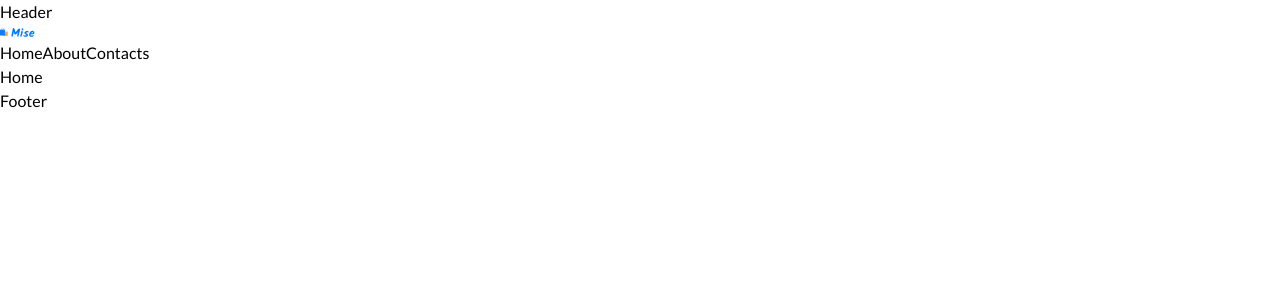
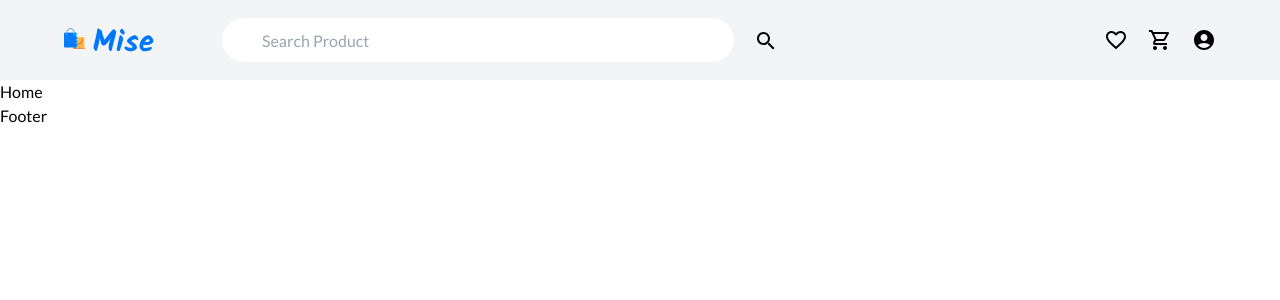
Before and after one commit to dhirajs16/mise, a React (Vite) app in the folder frontend/: page / in a window 1280 px wide. Shown: the top 300 px of the page. Built offline with nearby package versions, Linux system fonts and the light colour scheme.

Commit message:
Header UI

```diff
--- /dev/null
+++ b/frontend/src/Pages/Login.jsx
@@ -0,0 +1,9 @@
+import React from 'react'
+
+const Login = () => {
+  return (
+    <div>Login</div>
+  )
+}
+
+export default Login
--- /dev/null
+++ b/frontend/src/assets/data/countries.js
@@ -0,0 +1,30 @@
+const countries = [
+    'Afghanistan', 'Albania', 'Algeria', 'Andorra', 'Angola', 'Antigua and Barbuda',
+    'Argentina', 'Armenia', 'Australia', 'Austria', 'Azerbaijan', 'Bahamas', 'Bahrain',
+    'Bangladesh', 'Barbados', 'Belarus', 'Belgium', 'Belize', 'Benin', 'Bhutan', 'Bolivia',
+    'Bosnia and Herzegovina', 'Botswana', 'Brazil', 'Brunei', 'Bulgaria', 'Burkina Faso',
+    'Burundi', 'Cabo Verde', 'Cambodia', 'Cameroon', 'Canada', 'Central African Republic',
+    'Chad', 'Chile', 'China', 'Colombia', 'Comoros', 'Congo, Democratic Republic of the',
+    'Congo, Republic of the', 'Costa Rica', 'Croatia', 'Cuba', 'Cyprus', 'Czech Republic',
+    'Denmark', 'Djibouti', 'Dominica', 'Dominican Republic', 'Ecuador', 'Egypt', 'El Salvador',
+    'Equatorial Guinea', 'Eritrea', 'Estonia', 'Eswatini', 'Ethiopia', 'Fiji', 'Finland', 'France',
+    'Gabon', 'Gambia', 'Georgia', 'Germany', 'Ghana', 'Greece', 'Grenada', 'Guatemala', 'Guinea',
+    'Guinea-Bissau', 'Guyana', 'Haiti', 'Honduras', 'Hungary', 'Iceland', 'India', 'Indonesia',
+    'Iran', 'Iraq', 'Ireland', 'Israel', 'Italy', 'Jamaica', 'Japan', 'Jordan', 'Kazakhstan',
+    'Kenya', 'Kiribati', 'Korea, North', 'Korea, South', 'Kuwait', 'Kyrgyzstan', 'Laos', 'Latvia',
+    'Lebanon', 'Lesotho', 'Liberia', 'Libya', 'Liechtenstein', 'Lithuania', 'Luxembourg', 'Madagascar',
+    'Malawi', 'Malaysia', 'Maldives', 'Mali', 'Malta', 'Marshall Islands', 'Mauritania', 'Mauritius',
+    'Mexico', 'Micronesia', 'Moldova', 'Monaco', 'Mongolia', 'Montenegro', 'Morocco', 'Mozambique',
+    'Myanmar (Burma)', 'Namibia', 'Nauru', 'Nepal', 'Netherlands', 'New Zealand', 'Nicaragua', 'Niger',
+    'Nigeria', 'North Macedonia', 'Norway', 'Oman', 'Pakistan', 'Palau', 'Panama', 'Papua New Guinea',
+    'Paraguay', 'Peru', 'Philippines', 'Poland', 'Portugal', 'Qatar', 'Romania', 'Russia', 'Rwanda',
+    'Saint Kitts and Nevis', 'Saint Lucia', 'Saint Vincent and the Grenadines', 'Samoa', 'San Marino',
+    'Sao Tome and Principe', 'Saudi Arabia', 'Senegal', 'Serbia', 'Seychelles', 'Sierra Leone',
+    'Singapore', 'Slovakia', 'Slovenia', 'Solomon Islands', 'Somalia', 'South Africa', 'Spain', 'Sri Lanka',
+    'Sudan', 'Sudan, South', 'Suriname', 'Sweden', 'Switzerland', 'Syria', 'Taiwan', 'Tajikistan',
+    'Tanzania', 'Thailand', 'Timor-Leste', 'Togo', 'Tonga', 'Trinidad and Tobago', 'Tunisia', 'Turkey',
+    'Turkmenistan', 'Tuvalu', 'Uganda', 'Ukraine', 'United Arab Emirates', 'United Kingdom', 'United States',
+    'Uruguay', 'Uzbekistan', 'Vanuatu', 'Vatican City', 'Venezuela', 'Vietnam', 'Yemen', 'Zambia', 'Zimbabwe'
+  ];
+
+  export default countries;
--- /dev/null
+++ b/frontend/src/components/CartBadge.jsx
@@ -0,0 +1,14 @@
+import * as React from "react";
+import Badge from "@mui/material/Badge";
+import ShoppingCartOutlinedIcon from '@mui/icons-material/ShoppingCartOutlined';
+const CartBadge = () => {
+
+
+  return (
+    <Badge badgeContent={0} color="success">
+      <ShoppingCartOutlinedIcon />
+    </Badge>
+  );
+};
+
+export default CartBadge;
--- /dev/null
+++ b/frontend/src/components/Dropdown.jsx
@@ -0,0 +1,23 @@
+import * as React from "react";
+import TextField from "@mui/material/TextField";
+import Autocomplete from "@mui/material/Autocomplete";
+
+const Dropdown = (props) => {
+  const { options, label, className } = props;
+
+  return (
+    <Autocomplete
+      disablePortal
+      className={`${className}`}
+      options={options}
+      renderInput={(params) => (
+        <TextField
+            {...params}
+            label={label}
+            />
+        )}
+    />
+  );
+};
+
+export default Dropdown;
--- a/frontend/src/components/Header/Header.jsx
+++ b/frontend/src/components/Header/Header.jsx
@@ -1,14 +1,24 @@
-import { NavLink } from "react-router-dom";
-import logo from "/src/assets/images/logo.svg";
-
+import countries from "/src/assets/data/countries";
+import Logo from "../Logo";
+import SearchBar from "./SearchBar";
+import CartBadge from "../CartBadge";
+import WishListBadge from "../WishListBadge";
+import AccountCircleRoundedIcon from '@mui/icons-material/AccountCircleRounded';
 const Header = () => {
+  console.log(countries);
   return (
     <>
-      <h1 className="font-lato">Header</h1>
-      <img src={logo} alt="logo" />
-      <NavLink to='/'>Home</NavLink>
-      <NavLink to='/about'>About</NavLink>
-      <NavLink to='/contacts'>Contacts</NavLink>
+      <div className="flex justify-between items-center w-screen h-12 sm:h-20 px-6 sm:px-16 bg-gray-100">
+        <div className="flex gap-5">
+          <Logo className="w-20 md:w-24" />
+          <SearchBar className="hidden sm:flex items-center justify-center gap-5 w-[50vw]" />
+        </div>
+        <div className="flex gap-5">
+          <WishListBadge />
+          <CartBadge />
+          <AccountCircleRoundedIcon />
+        </div>
+      </div>
     </>
   );
 };
--- /dev/null
+++ b/frontend/src/components/Header/SearchBar.jsx
@@ -0,0 +1,22 @@
+import SearchIcon from "@mui/icons-material/Search";
+import { Link } from "react-router-dom";
+
+const SearchBar = (props) => {
+  const { className } = props
+  return (
+    <>
+      <form className={`${className}`}>
+        <input
+          type="text"
+          className="w-4/5 h-full rounded-full px-10 focus:outline-none font-lato text-gray-700"
+          placeholder="Search Product"
+        />
+        <Link to="/">
+          <SearchIcon />
+        </Link>
+      </form>
+    </>
+  );
+};
+
+export default SearchBar;
--- /dev/null
+++ b/frontend/src/components/Logo.jsx
@@ -0,0 +1,17 @@
+import logo from "/src/assets/images/logo.svg";
+
+const Logo = (props) => {
+    const {className} = props
+
+  return (
+    <>
+      <img
+        className={`${className}`}
+        src={logo}
+        alt="logo"
+        />
+    </>
+  );
+};
+
+export default Logo;
--- /dev/null
+++ b/frontend/src/components/TextInput.jsx
@@ -0,0 +1,18 @@
+import * as React from "react";
+import Box from "@mui/material/Box";
+import TextField from "@mui/material/TextField";
+
+const TextInput = () => {
+  return (
+    <Box
+      component="form"
+      sx={{ "& > :not(style)": { m: 1, width: "25ch" } }}
+      noValidate
+      autoComplete="off"
+    >
+      <TextField label="Text Input" variant="outlined" />
+    </Box>
+  );
+};
+
+export default TextInput;
--- /dev/null
+++ b/frontend/src/components/WishListBadge.jsx
@@ -0,0 +1,12 @@
+import * as React from "react";
+import Badge from "@mui/material/Badge";
+import FavoriteBorderOutlinedIcon from '@mui/icons-material/FavoriteBorderOutlined';
+const WishListBadge = () => {
+  return (
+    <Badge badgeContent={0} color="success">
+      <FavoriteBorderOutlinedIcon />
+    </Badge>
+  );
+};
+
+export default WishListBadge;
```
Also changed, not shown: 1 other file (tests, documents, lock files or other folders).
